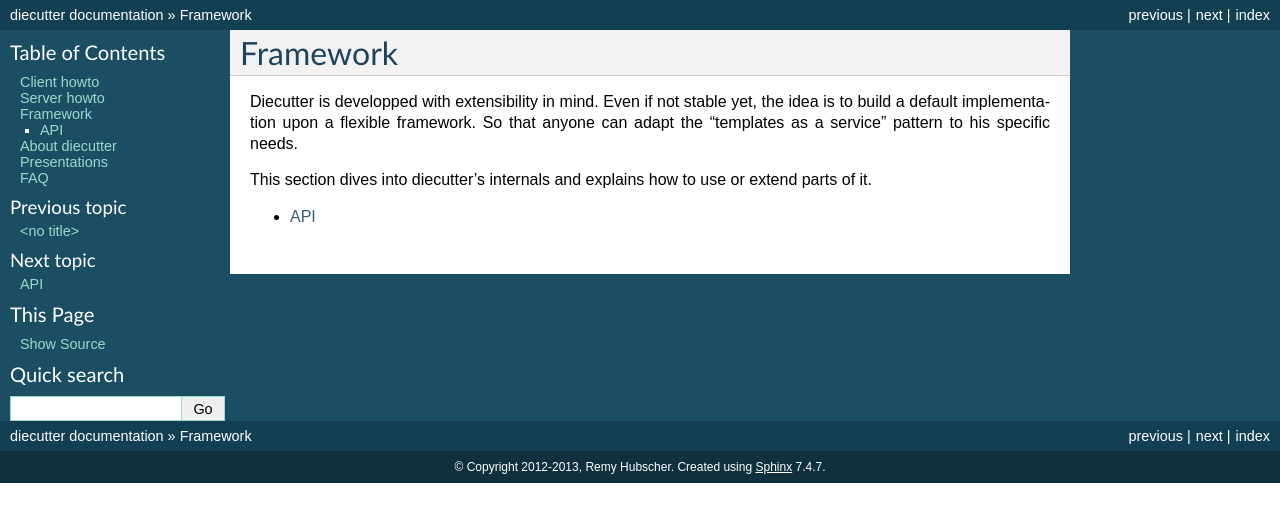
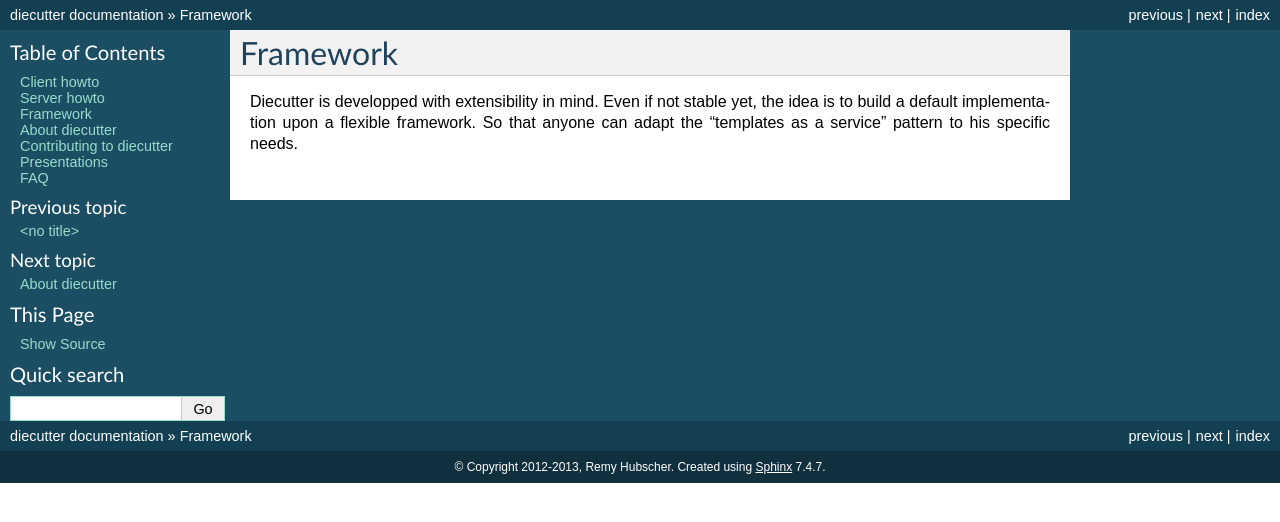
Before and after one commit to diecutter/diecutter, a Sphinx documentation site: the page built from docs/framework/index.txt, in a window 1280 px wide. Shown: the top 522 px of the page. Built offline with Sphinx 7.4.7, drawn with Linux system fonts in a browser that asks for light colours; pages that are not in the unit, such as notebooks, are missing from menus.

Commit message:
Refs #95 - Tests fail if sphinx-build reports warnings. Fixed documentation build warnings: restored README in docs/index, removed auto-generated API documentation, changed status images in README.

```diff
--- /dev/null
+++ b/docs/contributing.txt
@@ -0,0 +1 @@
+.. include:: ../CONTRIBUTING.rst
--- a/docs/framework/index.txt
+++ b/docs/framework/index.txt
@@ -5,11 +5,3 @@
 Diecutter is developped with extensibility in mind. Even if not stable yet, the
 idea is to build a default implementation upon a flexible framework. So that
 anyone can adapt the "templates as a service" pattern to his specific needs.
-
-This section dives into diecutter's internals and explains how to use or extend
-parts of it.
-
-.. toctree::
-   :maxdepth: 2
-
-   api/index
--- a/docs/index.txt
+++ b/docs/index.txt
@@ -1,4 +1,4 @@
-.. include:: ../README
+.. include:: ../README.rst
 
 
 ********
```
Also changed, not shown: README.rst (+6 -7 lines), docs/framework/api/index.txt (deleted, +0 -12 lines), 4 other files.
